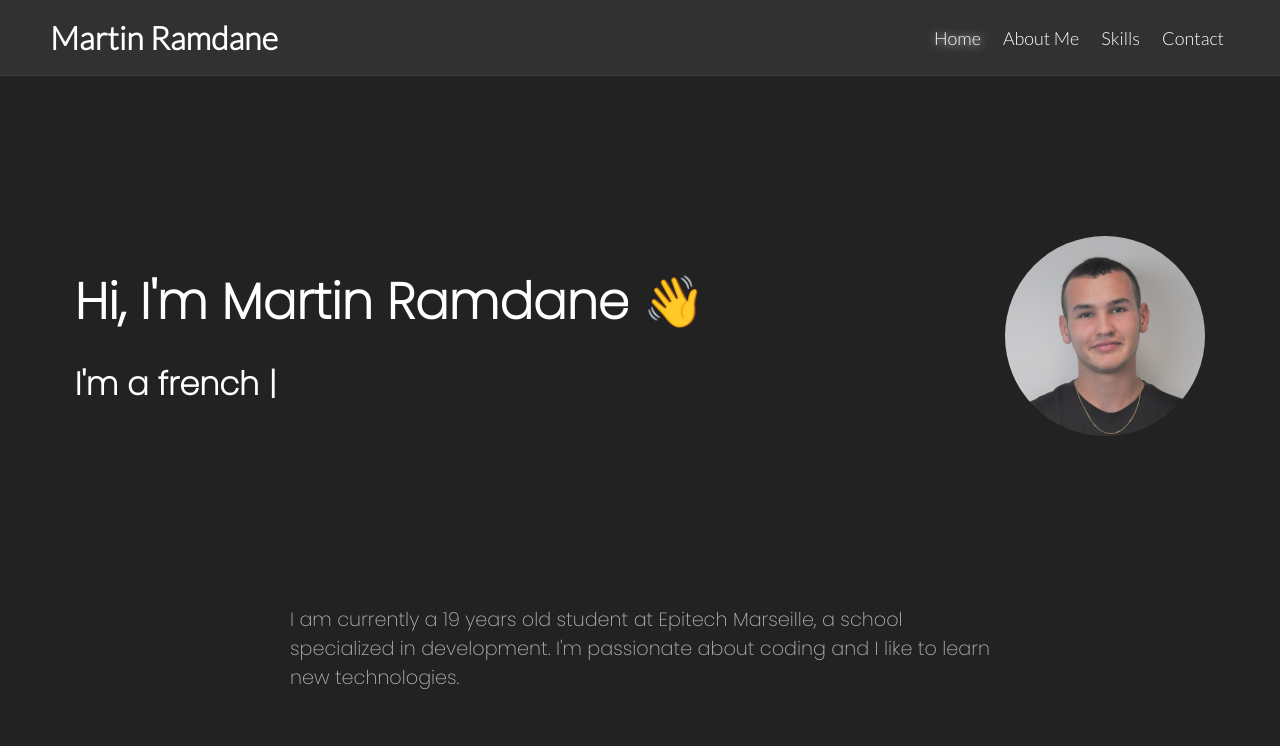
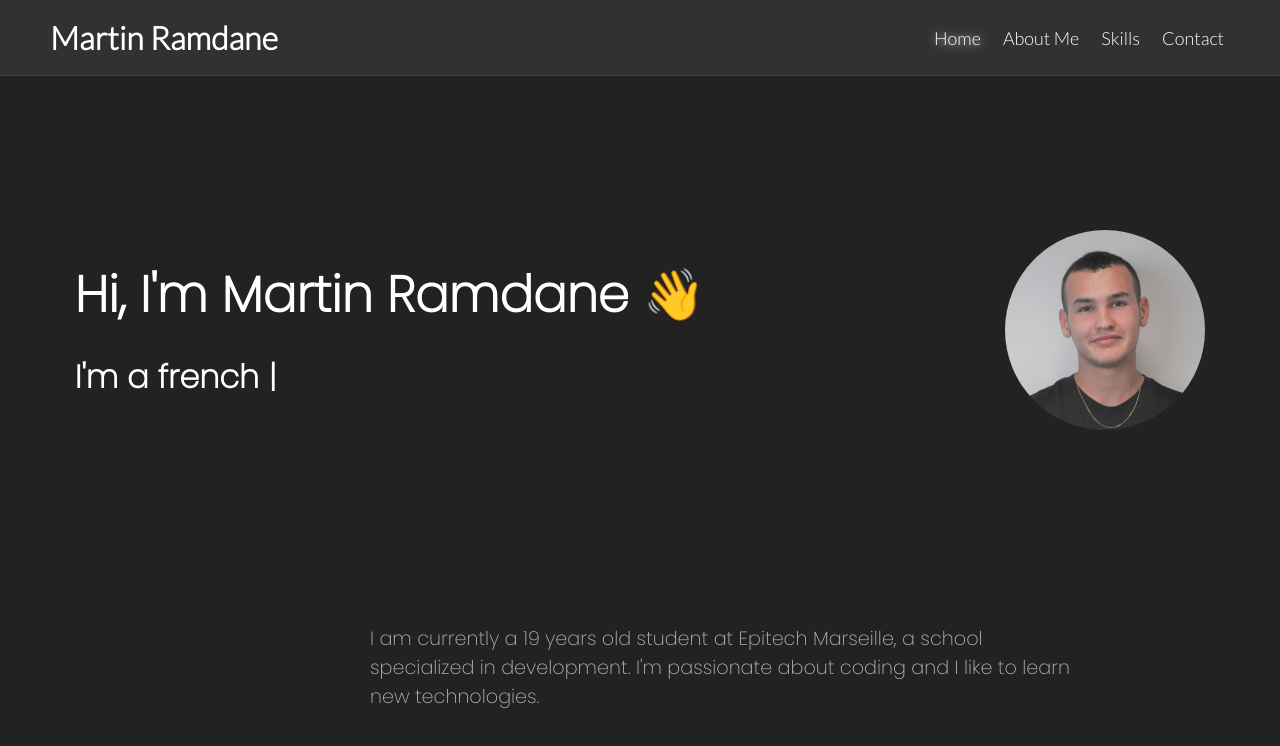
Before and after one commit to MartinRamdane/MartinR-Portofolio, a React (Create React App) app: page / in a window 1280 px wide. Shown: the top 746 px of the page. Built offline with nearby package versions, Linux system fonts and the light colour scheme.

Commit message:
fix some issues

```diff
--- a/src/styles/homePage.css
+++ b/src/styles/homePage.css
@@ -6,7 +6,7 @@
     height: 100%;
     align-items: center;
     margin-top: 10em;
-    gap: 150px;
+    gap: 175px;
 }
 
 .top {
@@ -53,6 +53,7 @@
 
 .miniPresentation {
     width: 700px;
+    padding-left: 160px;
     color: rgb(180, 180, 180);
     font-size:larger;
 }
--- a/src/styles/skills.css
+++ b/src/styles/skills.css
@@ -12,11 +12,11 @@
     display: flex;
     width: 100%;
     height: 100%;
+    min-height: 100%;
     flex-direction: column;
     align-items: center;
     justify-content: center;
     gap: 50px;
-    margin-top: 100px;
 }
 
 .skills-icons {
--- a/src/styles/style.css
+++ b/src/styles/style.css
@@ -2,7 +2,6 @@ body {
     min-height: 100vh;
     width: 100%;
     height: 100%;
-    background-color: rgb(35, 34, 34);
 }
 
 .container {
@@ -10,7 +9,10 @@ body {
     flex-direction: column;
     width: 100%;
     height: auto;
+    min-height: 100%;
     background-color: rgb(35, 34, 34);
+    align-items: center;
+    justify-content: center;
 }
 
 @media only screen and (max-width: 700px) {
--- a/src/styles/topBar.css
+++ b/src/styles/topBar.css
@@ -1,4 +1,6 @@
 .topBar {
+    position: absolute;
+    top: 0;
     display: flex;
     flex-direction: row;
     background-color: rgb(49, 49, 49);
```
